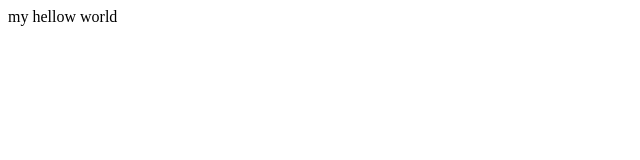
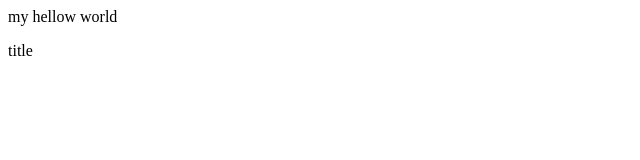
Before and after one commit to rebiyamalik/home-1, a plain HTML site: page index.html in a window 1280 px wide. Shown: the full height of the page, 0-640 px from the left. Drawn offline with Linux system fonts and the light colour scheme.

Commit message:
my thing

```diff
--- a/index.html
+++ b/index.html
@@ -1,2 +1,3 @@
 
 <p>my hellow world</p>
+<h>title</h>
```
